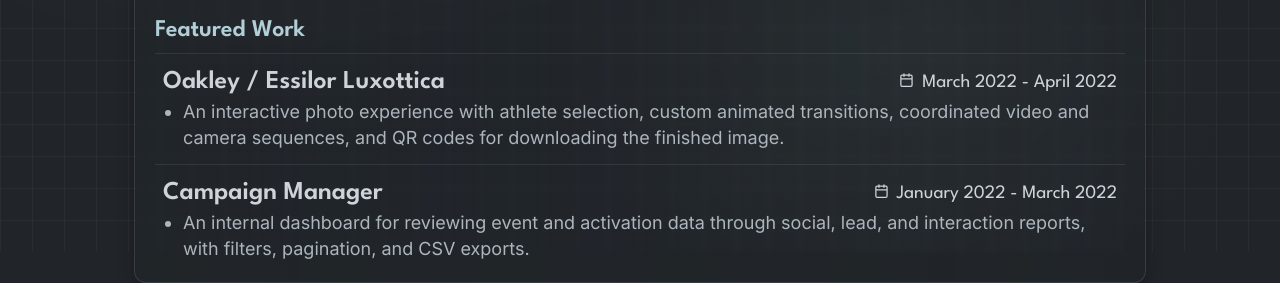
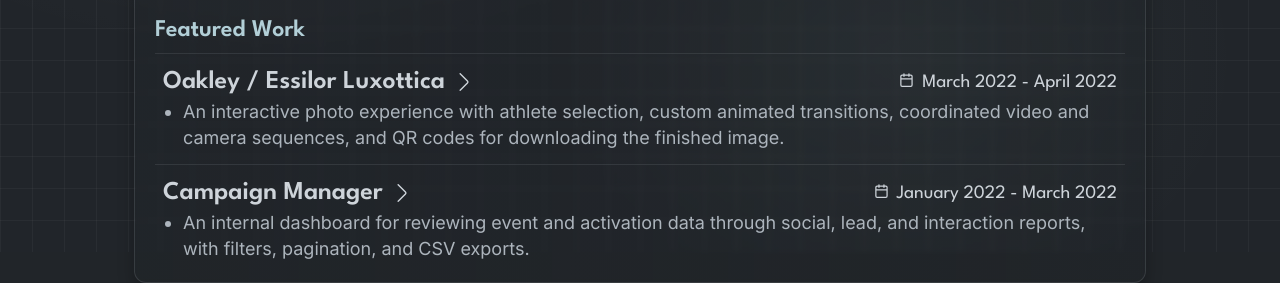
Before and after one commit to michaelgreenl/e-portfolio, a Vue app: page /resume in a window 1280 px wide. Shown: the part 548-831 px from the top of the page. Built offline with nearby package versions, Linux system fonts and the light colour scheme; a web font is replaced by a local one.

Commit message:
style: clarify featured project links

```diff
--- a/src/components/Project/ProjectMediaGallery.vue
+++ b/src/components/Project/ProjectMediaGallery.vue
@@ -2,6 +2,7 @@
 import { computed, ref, useId, watch } from 'vue';
 import ProjectDemoVideo from '@/components/Project/ProjectDemoVideo.vue';
 import SelectedWindow from '@/components/SelectedWindow.vue';
+import ChevronIcon from '@/components/SVGs/ChevronIcon.vue';
 
 const props = defineProps({
     project: { required: true, type: Object },
@@ -139,11 +140,7 @@ function onKeydown(event) {
                     :aria-controls="slideId"
                     @click.stop="changeSlide(direction)"
                 >
-                    <svg viewBox="0 0 512 512" aria-hidden="true">
-                        <path
-                            d="M367.954 213.588 160.67 5.872c-7.804-7.819-20.467-7.831-28.284-.029-7.819 7.802-7.832 20.465-.03 28.284l207.299 207.731c7.798 7.798 7.798 20.486-.015 28.299L132.356 477.873c-7.802 7.819-7.789 20.482.03 28.284A19.93 19.93 0 0 0 146.513 512c5.125 0 10.25-1.958 14.157-5.873l207.269-207.701c23.394-23.394 23.394-61.459.015-84.838"
-                        />
-                    </svg>
+                    <ChevronIcon aria-hidden="true" />
                 </button>
             </template>
         </div>
--- /dev/null
+++ b/src/components/SVGs/ChevronIcon.vue
@@ -0,0 +1,7 @@
+<template>
+    <svg xmlns="http://www.w3.org/2000/svg" viewBox="0 0 512 512">
+        <path
+            d="M367.954 213.588 160.67 5.872c-7.804-7.819-20.467-7.831-28.284-.029-7.819 7.802-7.832 20.465-.03 28.284l207.299 207.731c7.798 7.798 7.798 20.486-.015 28.299L132.356 477.873c-7.802 7.819-7.789 20.482.03 28.284A19.93 19.93 0 0 0 146.513 512c5.125 0 10.25-1.958 14.157-5.873l207.269-207.701c23.394-23.394 23.394-61.459.015-84.838"
+        />
+    </svg>
+</template>
--- a/src/views/ResumeView.vue
+++ b/src/views/ResumeView.vue
@@ -12,6 +12,7 @@ import SelectedProject from '@/components/Project/SelectedProject.vue';
 import DownloadIcon from '@/components/SVGs/DownloadIcon.vue';
 import DownloadThickIcon from '@/components/SVGs/DownloadThickIcon.vue';
 import CalendarIcon from '@/components/SVGs/CalendarIcon.vue';
+import ChevronIcon from '@/components/SVGs/ChevronIcon.vue';
 
 const routeStore = useRouteStore();
 const themeStore = useThemeStore();
@@ -113,7 +114,8 @@ onMounted(() => {
                                                 showInternship = true;
                                             "
                                         >
-                                            {{ project.title }}
+                                            <span>{{ project.title }}</span>
+                                            <ChevronIcon aria-hidden="true" />
                                         </button>
                                     </h4>
 
@@ -614,6 +616,29 @@ li {
         margin-right: 0;
         line-height: 1;
     }
+
+    .project-link {
+        display: inline-flex;
+        gap: 0.4em;
+        align-items: center;
+        transition: color 0.15s ease;
+
+        @include interactive {
+            color: $color-primary-light;
+            text-decoration: none;
+
+            @include theme-light {
+                color: var(--resume-light-accent);
+            }
+        }
+
+        :deep(svg) {
+            flex-shrink: 0;
+            width: 0.7em;
+            height: 0.7em;
+            fill: currentcolor;
+        }
+    }
 }
 
 .segment-footer {
```
